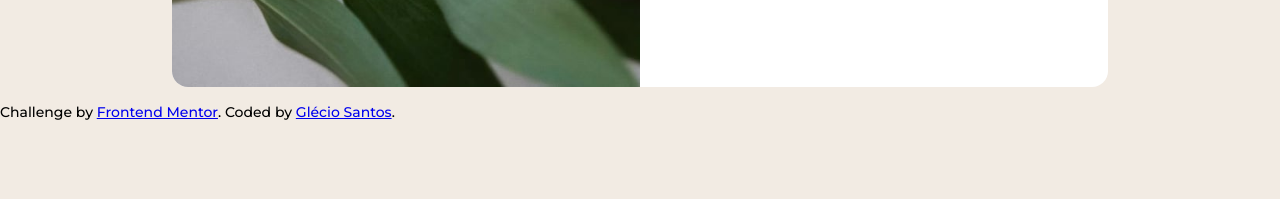
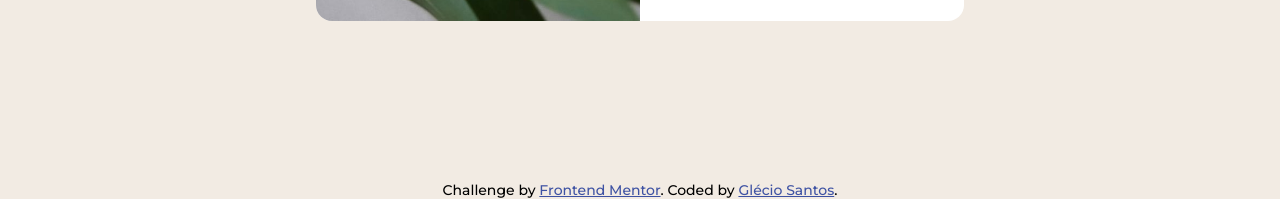
Before and after one commit to glecio/product-preview-card-component-main, a plain HTML site: page index.html in a window 1280 px wide. Shown: the part 647-846 px from the top of the page. Before the commit the page ends 800 px from the top, so only its background shows below. Drawn offline with Linux system fonts and the light colour scheme.

Commit message:
Adjust for padding in Desktop

```diff
--- a/style.css
+++ b/style.css
@@ -98,10 +98,18 @@ button {
   outline: none;
 }
 
+.attribution {
+  text-align: center;
+}
+
+.attribution a {
+  color: hsl(228, 45%, 44%);
+}
+
 /*=============== GENERAL CLASSES ===============*/
 .container {
   max-width: 968px;
-  padding: 1rem;
+  padding: 10rem;
 }
 
 .card {
```
